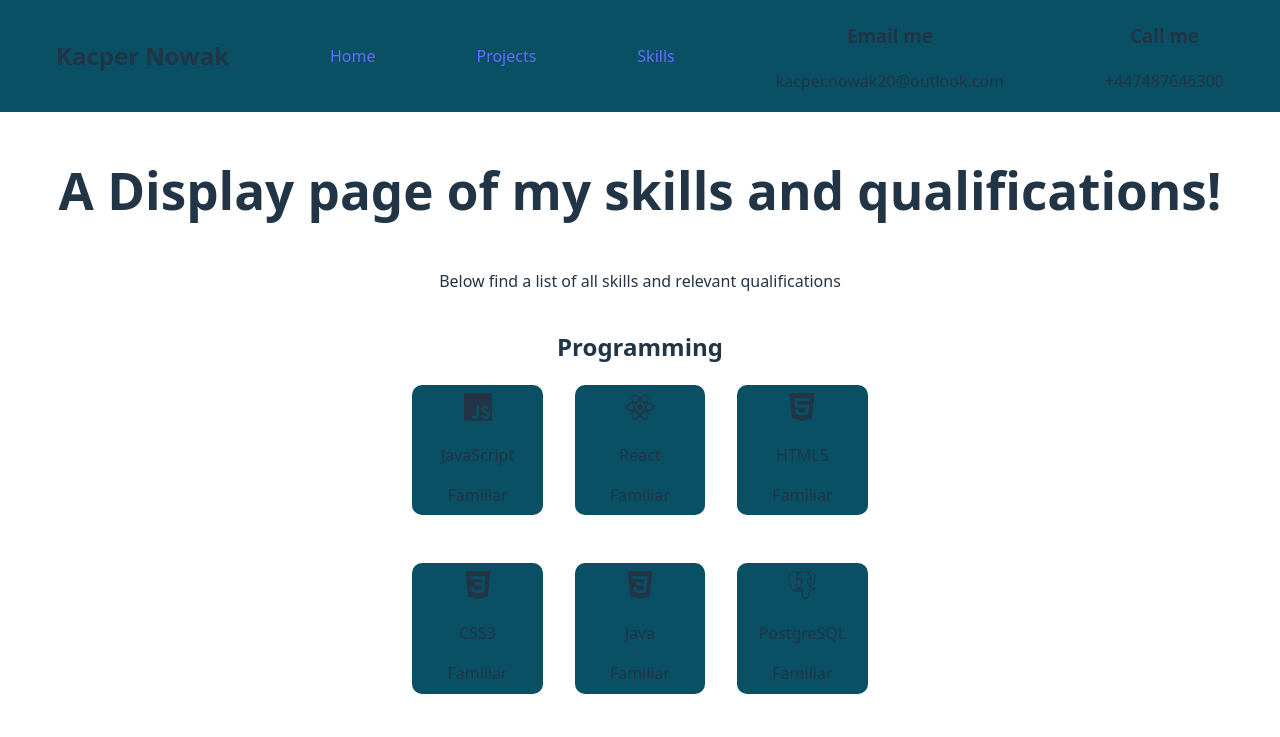
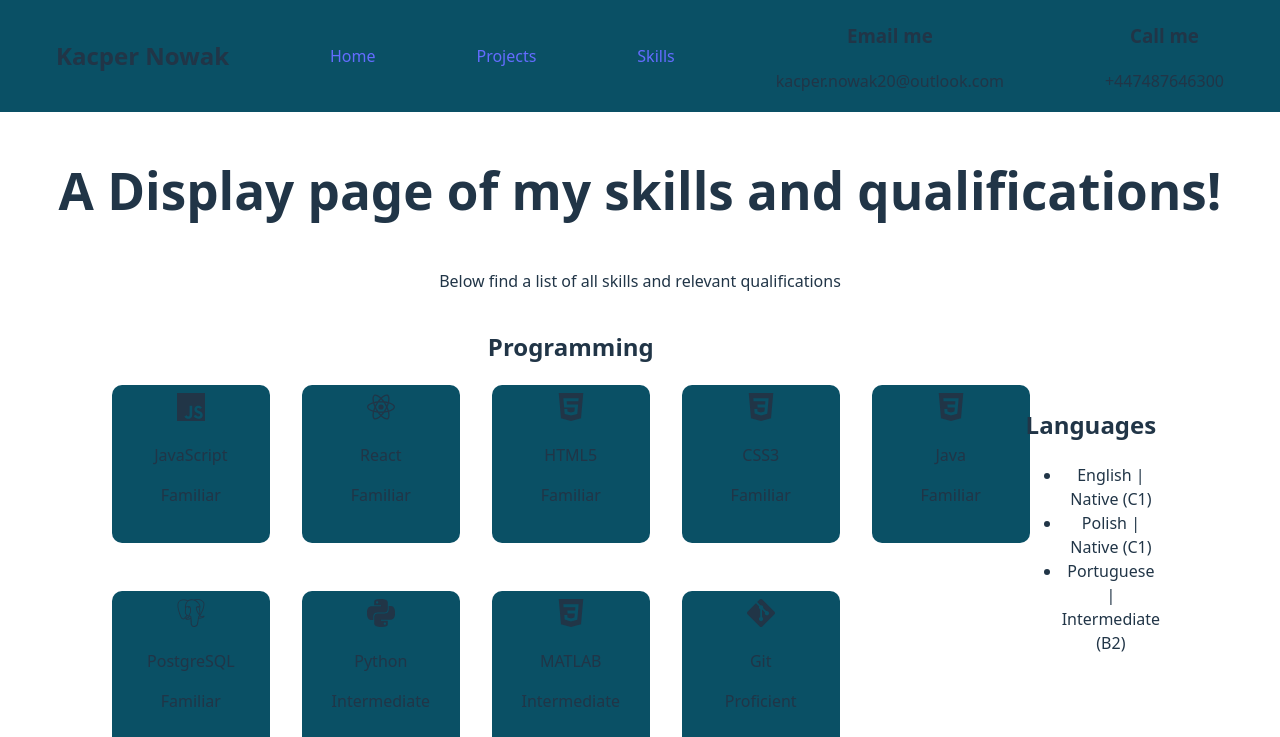
Before and after one commit to KacperProg/React-Portfolio-Site, a React (Vite) app: page /skills in a window 1280 px wide. Shown: the top 737 px of the page. Built offline with nearby package versions, Linux system fonts and the light colour scheme; the HTML template or start-up script is replaced by a standard one.

Commit message:
Left and right container made for skills page to split up skills page

```diff
--- a/src/Pages/Skills.css
+++ b/src/Pages/Skills.css
@@ -11,7 +11,7 @@
 
 .skills-container {
   display: grid;
-  grid-template-columns: repeat(3, 1fr);
+  grid-template-columns: repeat(5, 1fr);
   gap: 3rem;
   justify-items: center;
   align-items: center;
@@ -24,3 +24,20 @@
   width: 100%;
   aspect-ratio: 1 / 1;
 }
+
+.right-container {
+  flex: 0.1;
+  justify-content: center;
+}
+
+.left-container {
+    flex: 0.9;
+    justify-content: center;
+}
+
+.top-container {
+    display: flex;
+    align-items: center;
+    justify-content: space-between;
+    padding: 0 5%;
+}
--- a/src/Pages/Skills.jsx
+++ b/src/Pages/Skills.jsx
@@ -8,9 +8,10 @@ function Skills() {
     <div className="main-container">
       <h1 className="title">A Display page of my skills and qualifications!</h1>
       <p>Below find a list of all skills and relevant qualifications</p>
-      <div>
+        <div className="top-container">
+          <div className="left-container">
             <h2>Programming</h2>
-        <div className="skills-container">
+            <div className='skills-container'>
               {progLang.map(({ name, level, logo: Icon }) => (
                 <div key={name} className="skill-component">
                   {/* add styling/classname here*/}
@@ -24,6 +25,8 @@ function Skills() {
                 ))}
                 {/* Dictionary mapping logic immediately above*/}
               </div>
+          </div>
+          <div className="right-container">
             <h2>Languages</h2>
             <ul>
               {spokenLang.map((lang) => (
@@ -32,6 +35,8 @@ function Skills() {
                 </li>
               ))}
             </ul>
+          </div>
+        </div>
         <h2>Tools</h2>
         <ul>
           {tools.map((tool) => (
@@ -52,7 +57,6 @@ function Skills() {
           ))}
         </ul>
     </div>
-    </div>
   );
 }
 
```
Lines whose indentation alone changed are shown as unchanged.
